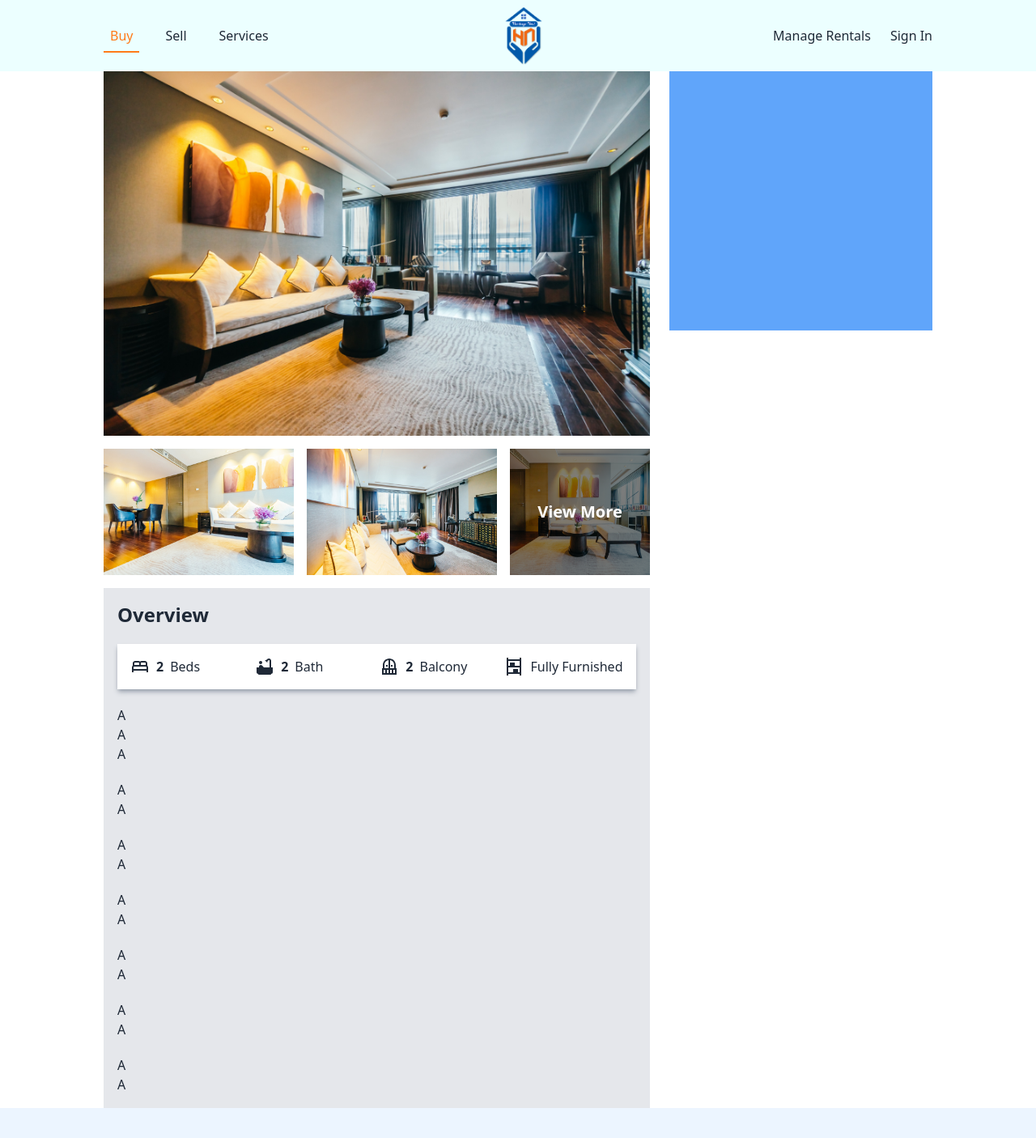
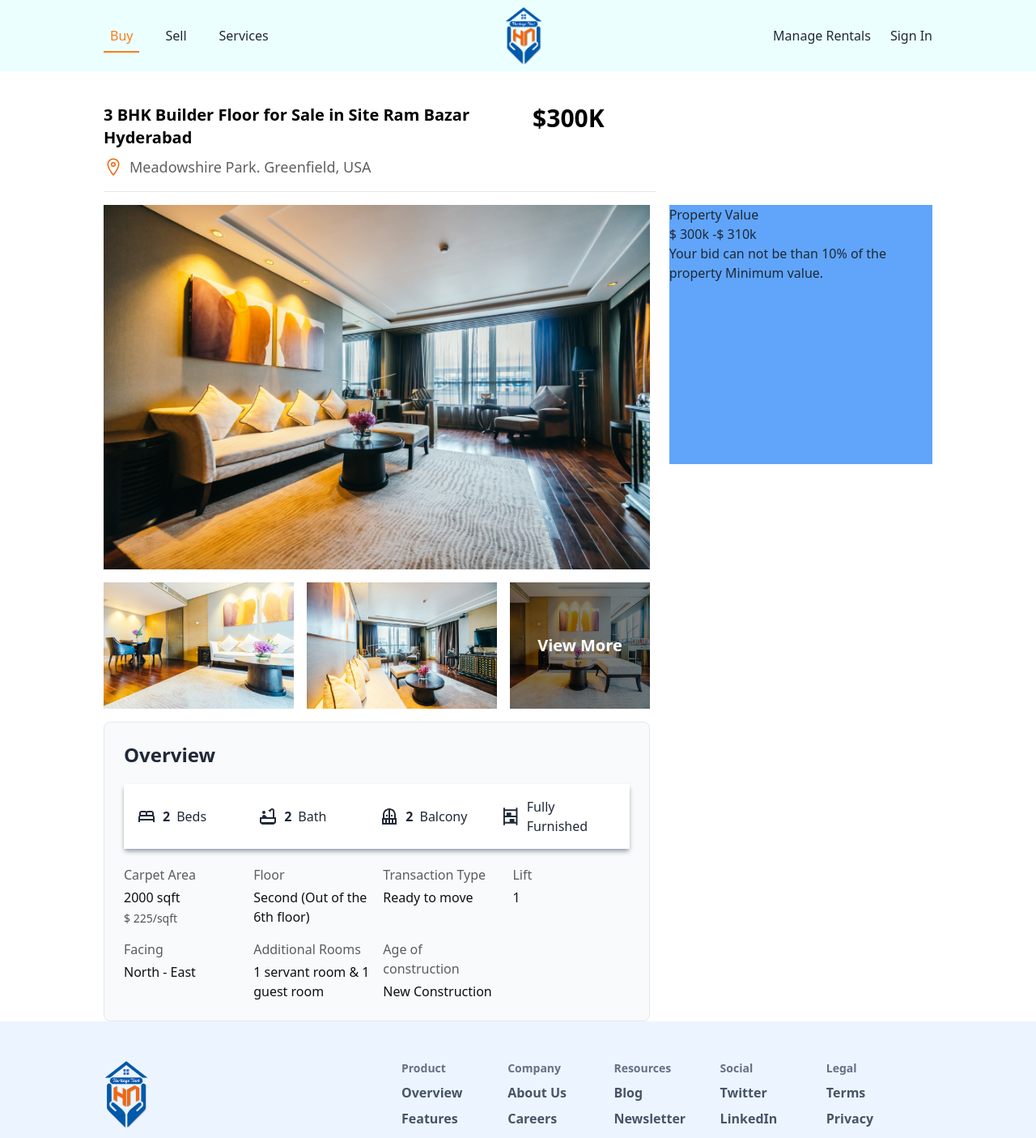
Before and after one commit to atique-shahriar/HeritageNest, a React (Vite) app: page / in a window 1280 px wide. Shown: the top 1405 px of the page at 81% size. Built offline with nearby package versions, Linux system fonts and the light colour scheme.

Commit message:
Create property details overview section and top title

```diff
--- /dev/null
+++ b/src/Pages/PropertyDetails/PropertyDetailsBanner/ImageSection.jsx
@@ -0,0 +1,38 @@
+const ImageSection = () => {
+  return (
+    <div className="flex flex-col gap-4">
+      <div>
+        <img
+          src="../../../../public/Images/Property/Property (1).jpeg"
+          alt=""
+        />
+      </div>
+      <div className="grid grid-cols-11 gap-4">
+        <div className="col-span-4">
+          <img
+            src="../../../../public/Images/Property/Property (3).jpeg"
+            alt=""
+          />
+        </div>
+        <div className="col-span-4">
+          <img
+            src="../../../../public/Images/Property/Property (4).jpeg"
+            alt=""
+          />
+        </div>
+        <div className="col-span-3 relative">
+          <img
+            className="h-full"
+            src="../../../../public/Images/Property/Property (2).jpeg"
+            alt=""
+          />
+          <div className="bg-black absolute inset-0 h-full w-full bg-opacity-50 flex items-center justify-center">
+            <button className="text-white text-xl font-semibold">View More</button>
+          </div>
+        </div>
+      </div>
+    </div>
+  );
+};
+
+export default ImageSection;
--- /dev/null
+++ b/src/Pages/PropertyDetails/PropertyDetailsBanner/OvervieSection.jsx
@@ -0,0 +1,59 @@
+import { MdBalcony, MdOutlineBathtub, MdOutlineBed, MdShelves } from "react-icons/md";
+
+const OvervieSection = () => {
+  return (
+    <div className="border border-[#e5e7eb] mt-4 p-6 space-y-5 bg-[#f9fafb] rounded-lg">
+      <h4 className="text-2xl font-semibold">Overview</h4>
+      <div className="grid grid-cols-2  md:grid-cols-4 gap-2 bg-white p-4 v shadow-gray-400 shadow-md">
+        <p className="flex items-center gap-2">
+          <MdOutlineBed className="text-2xl"></MdOutlineBed>
+          <span className="font-bold">2 </span>Beds
+        </p>
+        <p className="flex items-center gap-2">
+          <MdOutlineBathtub className="text-2xl"></MdOutlineBathtub> <span className="font-bold">2 </span>Bath
+        </p>
+        <p className="flex items-center gap-2">
+          <MdBalcony className="text-2xl"></MdBalcony>
+          <span className="font-bold">2 </span>Balcony
+        </p>
+        <p className="flex items-center gap-2">
+          <MdShelves className="text-2xl"></MdShelves>
+          <span>Fully Furnished</span>
+        </p>
+      </div>
+      <div className="grid grid-cols-2 md:grid-cols-4 gap-4">
+        <div className="space-y-1">
+          <p className="text-[#5c5c5c]">Carpet Area</p>
+          <p className="text-[#101010] font-medium">2000 sqft</p>
+          <p className="text-[#535353] text-sm">$ 225/sqft</p>
+        </div>
+        <div className="space-y-1">
+          <p className="text-[#5c5c5c]">Floor</p>
+          <p className="text-[#101010] font-medium">Second (Out of the 6th floor)</p>
+        </div>
+        <div className="space-y-1">
+          <p className="text-[#5c5c5c]">Transaction Type</p>
+          <p className="text-[#101010] font-medium">Ready to move</p>
+        </div>
+        <div className="space-y-1">
+          <p className="text-[#5c5c5c]">Lift</p>
+          <p className="text-[#101010] font-medium">1</p>
+        </div>
+        <div className="space-y-1">
+          <p className="text-[#5c5c5c]">Facing</p>
+          <p className="text-[#101010] font-medium">North - East</p>
+        </div>
+        <div className="space-y-1">
+          <p className="text-[#5c5c5c]">Additional Rooms</p>
+          <p className="text-[#101010] font-medium">1 servant room & 1 guest room</p>
+        </div>
+        <div className="space-y-1">
+          <p className="text-[#5c5c5c]">Age of construction</p>
+          <p className="text-[#101010] font-medium">New Construction</p>
+        </div>
+      </div>
+    </div>
+  );
+};
+
+export default OvervieSection;
--- a/src/Pages/PropertyDetails/PropertyDetailsBanner/PropertyDetailsBanner.jsx
+++ b/src/Pages/PropertyDetails/PropertyDetailsBanner/PropertyDetailsBanner.jsx
@@ -1,99 +1,27 @@
-import { MdBalcony, MdBathtub, MdOutlineBed, MdShelves } from "react-icons/md";
+import ImageSection from "./ImageSection";
+import OvervieSection from "./OvervieSection";
+import ToptitleSection from "./ToptitleSection";
 
 const PropertyDetailsBanner = () => {
   return (
-    <div className="w-11/12 md:w-4/5 mx-auto">
+    <div className="w-11/12 md:w-4/5 mx-auto mt-10">
+      {/* Top */}
+      <ToptitleSection></ToptitleSection>
       <div className="grid lg:grid-cols-12 gap-6">
-        <div className="lg:col-span-8 w-full ">
-          {/* Image */}
-          <div className="flex flex-col gap-4">
-            <div>
-              <img
-                src="../../../../public/Images/Property/Property (1).jpeg"
-                alt=""
-              />
-            </div>
-            <div className="grid grid-cols-11 gap-4">
-              <div className="col-span-4">
-                <img
-                  src="../../../../public/Images/Property/Property (3).jpeg"
-                  alt=""
-                />
-              </div>
-              <div className="col-span-4">
-                <img
-                  src="../../../../public/Images/Property/Property (4).jpeg"
-                  alt=""
-                />
-              </div>
-              <div className="col-span-3 relative">
-                <img
-                  className="h-full"
-                  src="../../../../public/Images/Property/Property (2).jpeg"
-                  alt=""
-                />
-                <div className="bg-black absolute inset-0 h-full w-full bg-opacity-50 flex items-center justify-center">
-                  <button className="text-white text-xl font-semibold">View More</button>
-                </div>
-              </div>
-            </div>
-          </div>
-          {/* OverView */}
+        {/* Left Side */}
+        <div className="lg:col-span-8 w-full">
+          <ImageSection></ImageSection>
+          <OvervieSection></OvervieSection>
+        </div>
+        {/* Right Side */}
+        <div className="lg:col-span-4 w-full h-80 bg-blue-400">
           <div>
-            <div className="border mt-4 p-4 space-y-5 bg-[#e5e7eb]">
-              <h4 className="text-2xl font-semibold">Overview</h4>
-              <div className="grid grid-cols-2  md:grid-cols-4 gap-2 bg-white p-4 v shadow-gray-400 shadow-md">
-                <p className="flex items-center gap-2">
-                  <MdOutlineBed className="text-2xl"></MdOutlineBed>
-                  <span className="font-bold">2 </span>Beds
-                </p>
-                <p className="flex items-center gap-2">
-                  <MdBathtub className="text-2xl"></MdBathtub> <span className="font-bold">2 </span>Bath
-                </p>
-                <p className="flex items-center gap-2">
-                  <MdBalcony className="text-2xl"></MdBalcony>
-                  <span className="font-bold">2 </span>Balcony
-                </p>
-                <p className="flex items-center gap-2">
-                  <MdShelves className="text-2xl"></MdShelves>
-                  <span>Fully Furnished</span>
-                </p>
-              </div>
-              <div>
-                <div>
-                  <p>A</p>
-                  <p>A</p>
-                  <p>A</p>
-                </div>
-              </div>
-              <div>
-                <p>A</p>
-                <p>A</p>
-              </div>
-              <div>
-                <p>A</p>
-                <p>A</p>
-              </div>
-              <div>
-                <p>A</p>
-                <p>A</p>
-              </div>
-              <div>
-                <p>A</p>
-                <p>A</p>
-              </div>
-              <div>
-                <p>A</p>
-                <p>A</p>
-              </div>
-              <div>
-                <p>A</p>
-                <p>A</p>
-              </div>
-            </div>
+            <p>Property Value</p>
+            <h3>$ 300k -$ 310k</h3>
+            <p>Your bid can not be than 10% of the property Minimum value.</p>
+            <form></form>
           </div>
         </div>
-        <div className="lg:col-span-4 w-full h-80 bg-blue-400"></div>
       </div>
     </div>
   );
--- /dev/null
+++ b/src/Pages/PropertyDetails/PropertyDetailsBanner/ToptitleSection.jsx
@@ -0,0 +1,24 @@
+import { IoLocationOutline } from "react-icons/io5";
+
+const ToptitleSection = () => {
+  return (
+    <div className="grid lg:grid-cols-12">
+      <div className="lg:col-span-8 w-full">
+        <div className="flex justify-between gap-4 border-b pb-4 mb-4">
+          <div>
+            <h4 className="text-[#010101] font-semibold text-lg md:text-xl">3 BHK Builder Floor for Sale in Site Ram Bazar Hyderabad</h4>
+            <p className="text-[#606060] mt-2 text-lg flex items-center gap-2">
+              <IoLocationOutline className="text-2xl text-[#ee6611] "></IoLocationOutline>Meadowshire Park. Greenfield, USA
+            </p>
+          </div>
+          <div>
+            <p className="text-[#010101] font-extrabold text-2xl lg:text-3xl lg:mr-16">$300K</p>
+          </div>
+        </div>
+      </div>
+      <div></div>
+    </div>
+  );
+};
+
+export default ToptitleSection;
```
